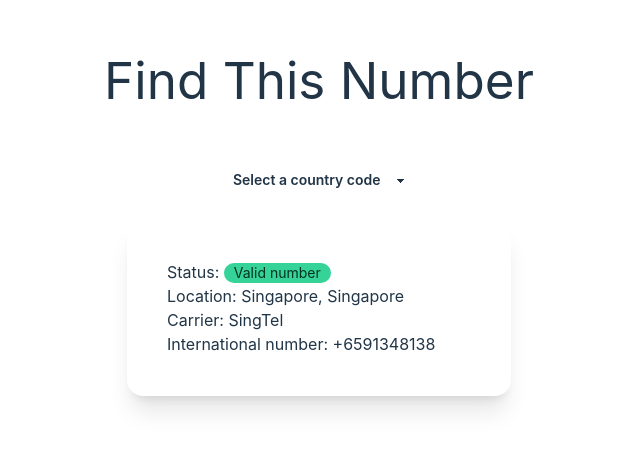
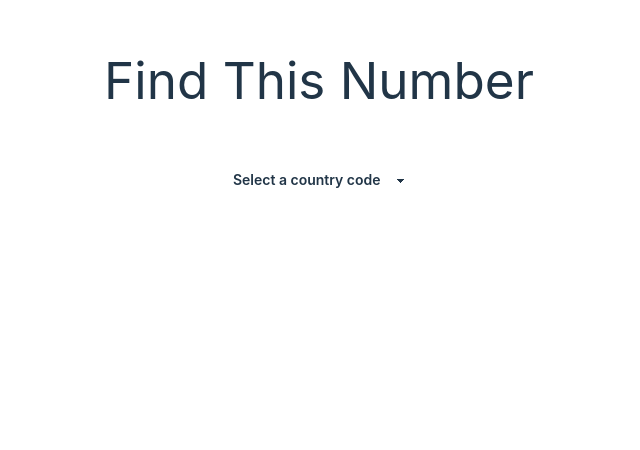
Before and after one commit to roycehoe/number-search, a Vue app in the folder frontend/: page / in a window 1280 px wide. Shown: the part 240-690 px from the top of the page, without its empty margins (321-961 px from the left). Built offline with nearby package versions, Linux system fonts and the light colour scheme.

Commit message:
feat: Create skeleton for a fully functioning form with working reset and submit buttons with mock data

```diff
--- a/frontend/src/components/PhoneNumberForm.vue
+++ b/frontend/src/components/PhoneNumberForm.vue
@@ -6,17 +6,12 @@ const {
   isFormLoading,
   phoneNumberInput,
   countryCallingCode,
+  submitPhoneNumberForm,
   resetPhoneNumberForm,
 } = usePhoneNumberForm();
 
 function handleClick() {
   console.log(countryCallingCode.value);
-}
-
-function submitForm() {
-  isFormLoading.value = true;
-  const input = countryCallingCode.value + phoneNumberInput.value;
-  console.log(input);
 }
 
 function handleSelectCountryCode(newCountryCallingCode: string) {
@@ -71,7 +66,7 @@ function handleSelectCountryCode(newCountryCallingCode: string) {
         :class="{
           'btn loading': isFormLoading,
         }"
-        @click="submitForm"
+        @click="submitPhoneNumberForm"
       >
         Search
       </button>
--- a/frontend/src/components/PhoneNumberResults.vue
+++ b/frontend/src/components/PhoneNumberResults.vue
@@ -1,31 +1,31 @@
 <script setup lang="ts">
 import { usePhoneNumberForm } from "../composables/usePhoneNumberForm";
 
-const { isFormLoading, mockData } = usePhoneNumberForm();
+const { isFormLoading, phoneNumberData} = usePhoneNumberForm();
 </script>
 
 <template>
   <div class="w-96 h-24 mt-4">
     <Transition>
-      <div class="card w-96 bg-base-100 shadow-xl">
+      <div class="card w-96 bg-base-100 shadow-xl" v-if="Object.keys(phoneNumberData).length !== 0">
         <div class="card-body p-0">
           <div v-if="!isFormLoading" class="phone-number-result row-span-5 m-2">
             <div class="flex">
               <p class="text-left">Status:
-                <div v-if="mockData.valid" class="badge badge-success">
+                <div v-if="phoneNumberData.valid" class="badge badge-success">
                   Valid number
                 </div>
                 <div v-else class="badge badge-error">Invalid number</div>
               </p>
             </div>
-            <p v-if="mockData.valid" class="text-left">
-              Location: {{ mockData.country.name }}, {{ mockData.location }}
+            <p v-if="phoneNumberData.valid" class="text-left">
+              Location: {{ phoneNumberData.country.name }}, {{ phoneNumberData.location }}
             </p>
-            <p v-if="mockData.valid" class="text-left">
-              Carrier: {{ mockData.carrier }}
+            <p v-if="phoneNumberData.valid" class="text-left">
+              Carrier: {{ phoneNumberData.carrier }}
             </p>
-            <p v-if="mockData.valid" class="text-left">
-              International number: {{ mockData.format.international }}
+            <p v-if="phoneNumberData.valid" class="text-left">
+              International number: {{ phoneNumberData.format.international }}
             </p>
           </div>
         </div>
--- a/frontend/src/composables/usePhoneNumberForm.ts
+++ b/frontend/src/composables/usePhoneNumberForm.ts
@@ -1,4 +1,25 @@
 import { ref } from "vue";
+
+interface Format {
+  international: string;
+  local: string;
+}
+
+interface Country {
+  code: string;
+  name: string;
+  prefix: string;
+}
+
+export interface PhoneValidationResponse {
+  phone: string;
+  valid: boolean;
+  format: Format;
+  country: Country;
+  location: string;
+  type: string;
+  carrier: string;
+}
 
 const countryCallingCode = ref("");
 const phoneNumberInput = ref("");
@@ -21,17 +42,20 @@ const MOCK_DATA = {
   createdAt: 1679013028962,
 };
 
-const mockData = ref(MOCK_DATA);
+const phoneNumberData = ref({} as PhoneValidationResponse);
 const isFormLoading = ref(false);
 
 export function usePhoneNumberForm() {
-  function submitPhoneNumberForm() {
-    console.log("Mock Form submitted");
-  }
-
   function resetPhoneNumberForm() {
     countryCallingCode.value = "";
     phoneNumberInput.value = "";
+    phoneNumberData.value = {} as PhoneValidationResponse;
+  }
+
+  function submitPhoneNumberForm() {
+    const getPhoneNumberRequest = `${countryCallingCode.value}${phoneNumberInput.value}`;
+    console.log(getPhoneNumberRequest);
+    phoneNumberData.value = MOCK_DATA;
   }
 
   return {
@@ -40,6 +64,6 @@ export function usePhoneNumberForm() {
     isFormLoading,
     countryCallingCode,
     phoneNumberInput,
-    mockData,
+    phoneNumberData,
   };
 }
```
